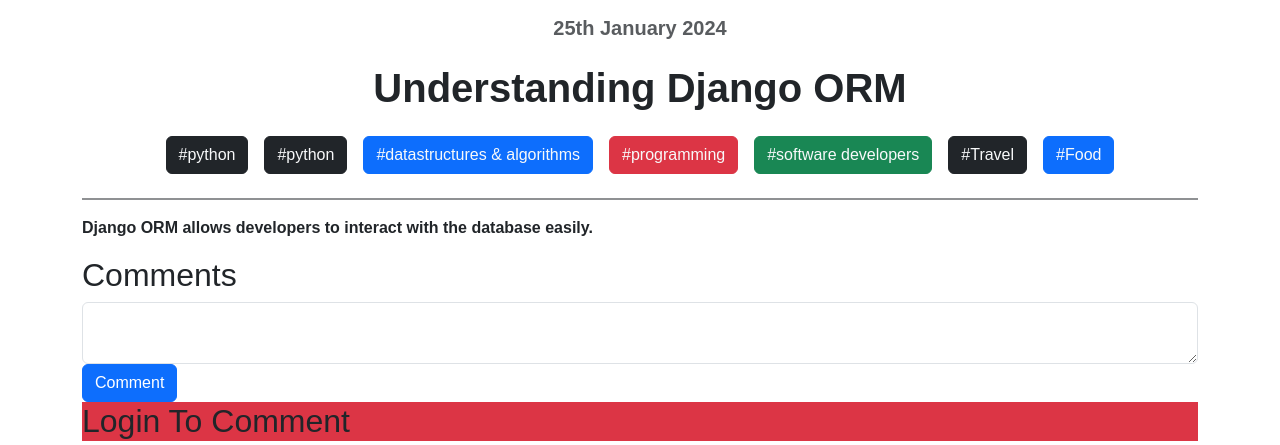
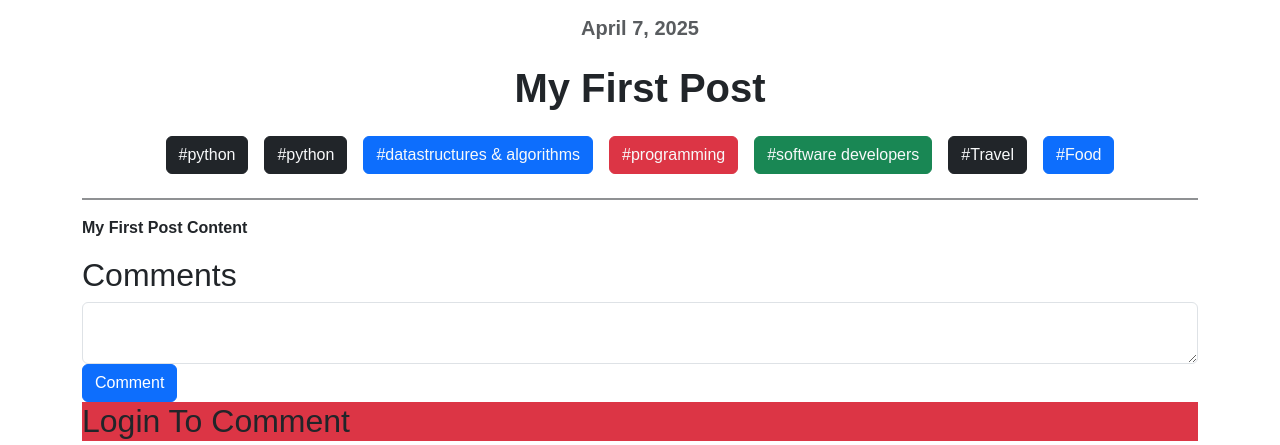
Before and after one commit to vishaltechevangelist/blog_app_cbv, a Django app: page /post/1/ in a window 1280 px wide. Shown: the part 142-587 px from the top of the page. Run offline with Django 5.2, Linux system fonts and the light colour scheme; data comes from the database, SQL or seed files in the repository; both versions use the stored data as it was after the commit.

Commit message:
commiting all db, django orm and models

```diff
--- a/blog/settings.py
+++ b/blog/settings.py
@@ -22,9 +22,9 @@ BASE_DIR = Path(__file__).resolve().parent.parent
 SECRET_KEY = 'django-insecure-x_rit$_gj6r)it&s)mp=n^af3d=zsf7f-ilv31-m5%_ia0l%mu'
 
 # SECURITY WARNING: don't run with debug turned on in production!
-DEBUG = True
+DEBUG = False
 
-ALLOWED_HOSTS = []
+ALLOWED_HOSTS = ['*']
 
 
 # Application definition
--- a/posts/templates/posts/index.html
+++ b/posts/templates/posts/index.html
@@ -17,9 +17,9 @@
                             </div>
                             <div class="col-md-8">
                                 <div class="card-body">
-                                    <h5 class="card-title fw-bold">{{forloop.counter}} - {{post.title|capfirst}}</h5>
-                                    <p class="card-text fw-normal">{{post.content|truncatewords:20}}</p>
-                                    <p class="card-text fw-normal"><small class="text-body-secondary">25th Jan 2024</small></p>
+                                    <h5 class="card-title fw-bold">{{forloop.counter}} - {{post.post_title|capfirst}}</h5>
+                                    <p class="card-text fw-normal">{{post.post_content|truncatewords:20}}</p>
+                                    <p class="card-text fw-normal"><small class="text-body-secondary">{{post.published_date}}</small></p>
                                     <a href="{% url "post" post.id %}" class="btn btn-dark">Read More</a>
                                 </div>
                             </div>
--- a/posts/templates/posts/post_tpl.html
+++ b/posts/templates/posts/post_tpl.html
@@ -7,9 +7,9 @@
     {% block body  %}
         <div class="content d-flex flex-column">
             <img class="text-center" src="" />
-                <div class="h5 text-center text-body-secondary">25th January 2024</div>
+                <div class="h5 text-center text-body-secondary">{{post.published_date}}</div>
 
-                <h1 class="text-center fs-1 fw-bold my-3">{{post.title}}</h1>
+                <h1 class="text-center fs-1 fw-bold my-3">{{post.post_title}}</h1>
                 <div class="d-flex justify-content-center align-items-center flex-wrap ">
 
                         <a href="" class="btn btn-dark opacity-70 text-light m-2">#python</a>
@@ -22,7 +22,7 @@
                     <a href="" class="btn btn-primary opacity-70 text-light m-2">#Food</a>
                 </div>
                 <hr class="border border-dark border-1 opacity-50">
-                <p>{{post.content}}</p>
+                <p>{{post.post_content}}</p>
             </div>
             <h2>Comments</h2>
             <form method='POST'>
--- a/posts/views.py
+++ b/posts/views.py
@@ -1,27 +1,27 @@
 from django.shortcuts import render
 from django.http import HttpResponse, HttpResponseNotFound, HttpResponseRedirect, Http404
 from django.urls import reverse
-
+from posts.models import Post
 
 # Create your views here.
 
-posts = [
-    {
-        "id": 1,
-        "title": "Understanding Django ORM",
-        "content": "Django ORM allows developers to interact with the database easily."
-    },
-    {
-        "id": 2,
-        "title": "Building REST APIs",
-        "content": "Django REST framework is powerful for building web APIs quickly."
-    },
-    {
-        "id": 3,
-        "title": "Handling Authentication",
-        "content": "Django provides built-in support for authentication and authorization."
-    }
-]
+# posts = [
+#     {
+#         "id": 1,
+#         "title": "Understanding Django ORM",
+#         "content": "Django ORM allows developers to interact with the database easily."
+#     },
+#     {
+#         "id": 2,
+#         "title": "Building REST APIs",
+#         "content": "Django REST framework is powerful for building web APIs quickly."
+#     },
+#     {
+#         "id": 3,
+#         "title": "Handling Authentication",
+#         "content": "Django provides built-in support for authentication and authorization."
+#     }
+# ]
 
 def helloWorld(request):
     # return HttpResponse("<html><h1>Hello World!</h1></html>")
@@ -31,29 +31,37 @@ def helloWorld(request):
     return HttpResponse(html)
 
 def home(request):
-    # return HttpResponse("<html><h1>Hello World!</h1></html>")
-    html = ""
-    for post in posts:
-        html += "<html><div><a href='/post/{}'/><h1>{} - {}</h1></a><p>{}</p></div></html>".format(post["id"], post["id"],post["title"],post["content"])
-    # return HttpResponse(html)
-    name = "vishal saxena" # For testing & learning
-    # return render(request, 'posts/home.html', {"posts":posts, "name":name})
-    return render(request, 'posts/index.html', {"posts":posts})
+   # return HttpResponse("<html><h1>Hello World!</h1></html>")
+    # html = ""
+    # for post in posts:
+    #     html += "<html><div><a href='/post/{}'/><h1>{} - {}</h1></a><p>{}</p></div></html>".format(post["id"], post["id"],post["title"],post["content"])
+    # # return HttpResponse(html)
+    # name = "vishal saxena" # For testing & learning
+    # # return render(request, 'posts/home.html', {"posts":posts, "name":name})
+    # return render(request, 'posts/index.html', {"posts":posts})
+    all_posts = Post.objects.all()
+    return render(request, 'posts/index.html', {"posts":all_posts})
+
 
 def post(request, id):
-    valid_id = False
-    for post in posts:
-        if post['id'] == id:
-            html = "<html><div><h1>{} - {}</h1><p>{}</p></div></html>".format(post["id"],post["title"],post["content"])
-            valid_id = True
-            break
-    if valid_id:
-        # return HttpResponse(html)
-        # return render(request, 'posts/post.html', {"post":post})
-        return render(request, 'posts/post_tpl.html', {"post":post})
-    else:
-        # return HttpResponseNotFound("Post not available😉")
+    # valid_id = False
+    # for post in posts:
+    #     if post['id'] == id:
+    #         html = "<html><div><h1>{} - {}</h1><p>{}</p></div></html>".format(post["id"],post["title"],post["content"])
+    #         valid_id = True
+    #         break
+    # if valid_id:
+    #     # return HttpResponse(html)
+    #     # return render(request, 'posts/post.html', {"post":post})
+    #     return render(request, 'posts/post_tpl.html', {"post":post})
+    # else:
+    #     # return HttpResponseNotFound("Post not available😉")
+    #     raise Http404()
+    try:
+        post = Post.objects.get(id=id)
+    except:
         raise Http404()
+    return render(request, 'posts/post_tpl.html', {"post":post})
 
 
 def google(request, id):
```
Also changed, not shown: db.sqlite3.
